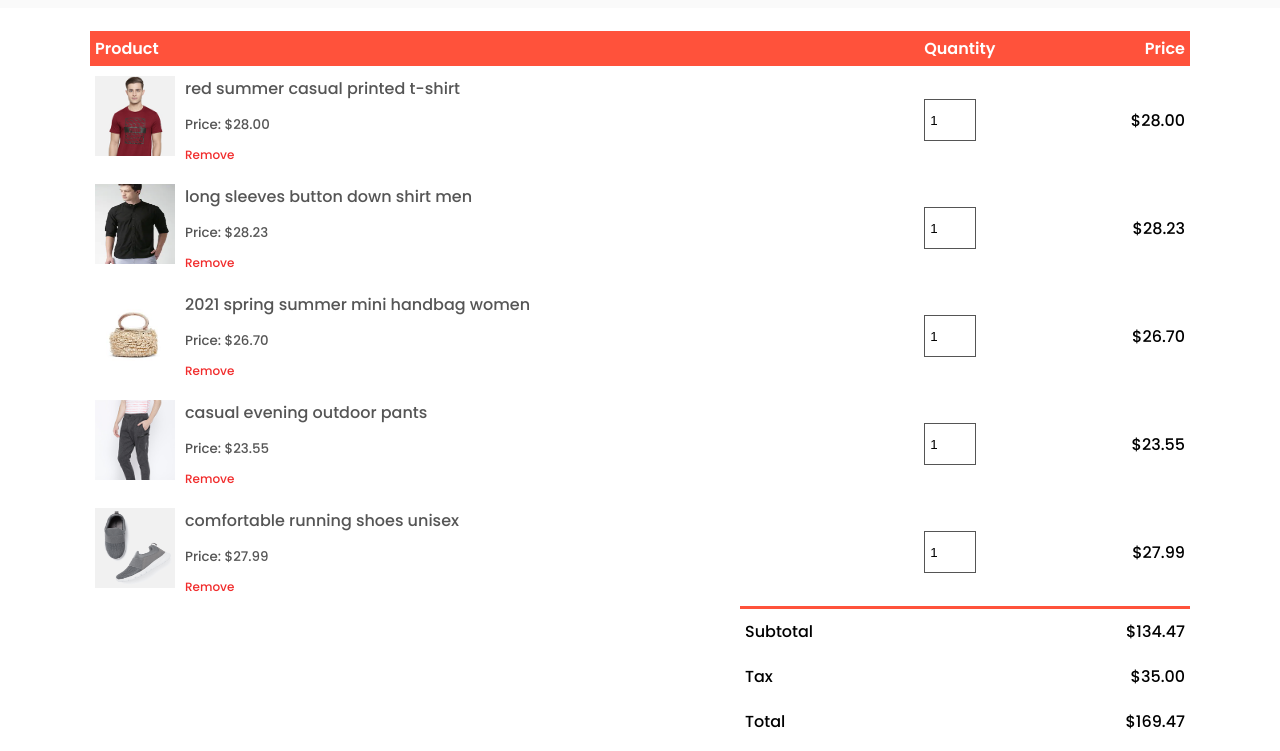
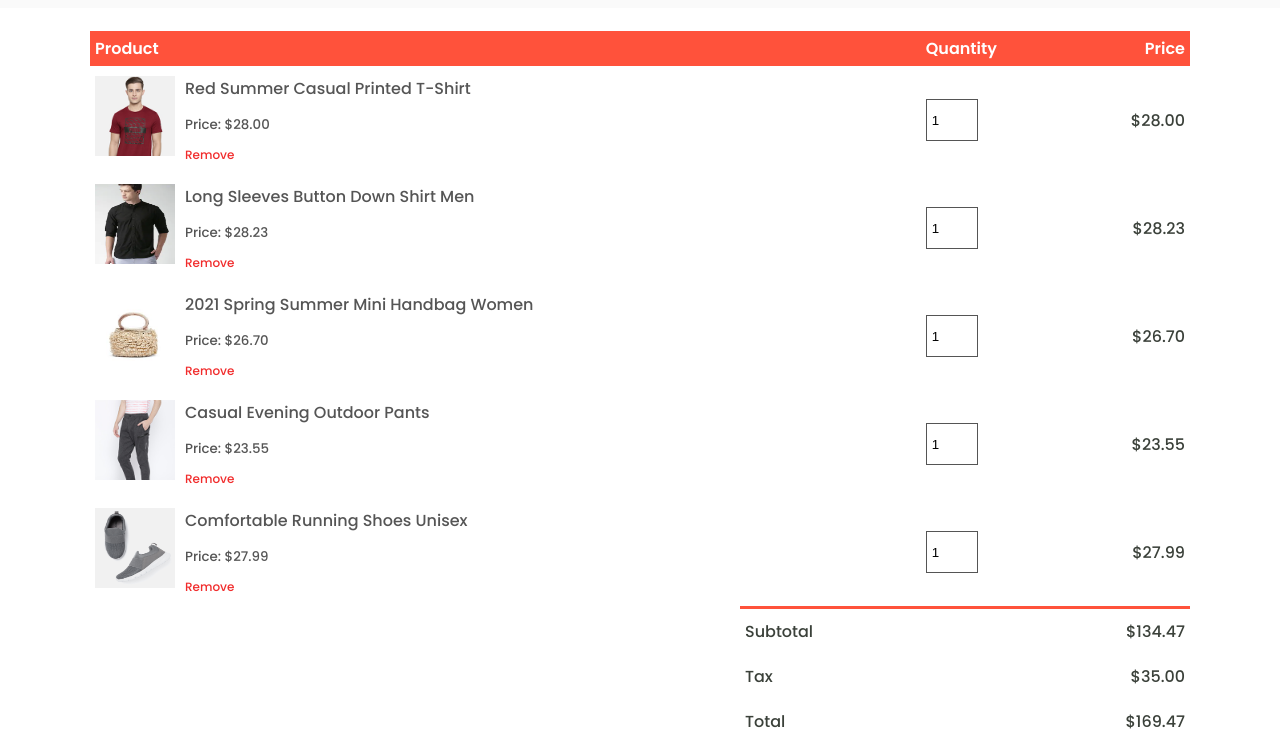
Before and after one commit to NdukaClara/REBEL8---E-commerce-store, a plain HTML site: page cart.html in a window 1280 px wide. Shown: the part 49-800 px from the top of the page. Drawn offline with Linux system fonts and the light colour scheme.

Commit message:
first commit

```diff
--- a/cart.css
+++ b/cart.css
@@ -16,6 +16,7 @@ table {
     margin-top: 0;
     margin-bottom: 10px;
     color: #555;
+    text-transform: capitalize;
 }
 th {
     text-align: left;
@@ -25,6 +26,7 @@ th {
 }
 td {
     padding: 10px 5px;
+    color: #3b413a;
 }
 td input {
     width: 40px;
@@ -47,6 +49,7 @@ td img {
 .total_price {
     display: flex;
     justify-content: flex-end;
+    color: #3b413a;
 }
 .total_price table {
     border-top: 3px solid #ff523b;
```
